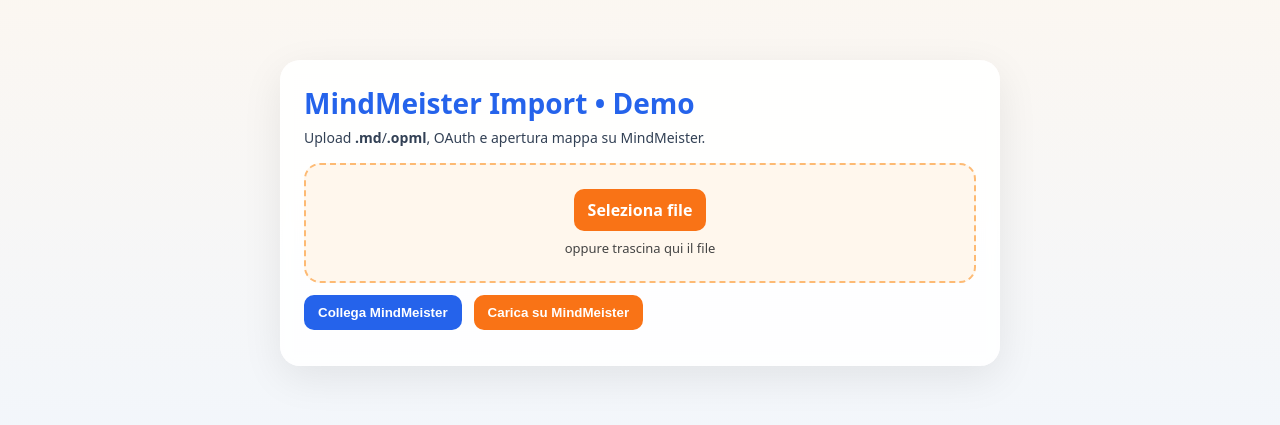
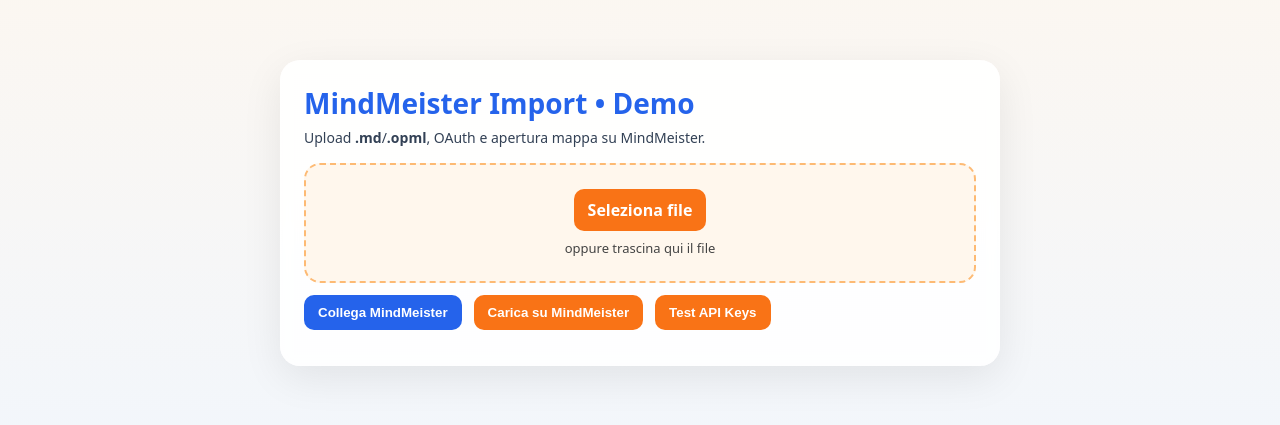
Before and after one commit to RobertoMicarelli/mindmeister-demo, a React (Vite) app: page / in a window 1280 px wide. Shown: the part 187-612 px from the top of the page. Built offline with nearby package versions, Linux system fonts and the light colour scheme.

Commit message:
Aggiunto supporto API Keys come alternativa OAuth

```diff
--- a/src/App.jsx
+++ b/src/App.jsx
@@ -3,6 +3,11 @@
 const CLIENT_ID = "SC42NPAvo_Kyx4j0mwywh6qnGqdXMMpl5GYnSfqgxzs";
 const CLIENT_SECRET = "PNvybtsb36E8ugzey9yL_SHneGmfrOL0lh7WEbdrb7M";
 const REDIRECT_URI = "https://robertomicarelli.github.io/mindmeister-demo/";
+
+// API Keys per autenticazione alternativa
+const API_SHARED_KEY = "546bdb3aea72993ec65a74b80dc713abb9cd272da75006364ced7b4e20ad6038eb5e0b1937ba629293038ad02c81144e9b79861166932067db6e84964d49eeca";
+const API_SECRET_KEY = "e51a3f4edff253b58d16fcc07d734c56fecde4ca41d25b32d80eafdf8073fc7a20ffc00caa42ea927f8f4f59c61e844fabcbe69eff763c1f90bb8720fa1ed60b";
+
 // Per test locale, usa: "http://localhost:3000/"
 // SCOPES rimossi completamente - causavano errori OAuth
 
@@ -137,6 +142,41 @@
     if (!f) return;
     if (!/\.(md|opml)$/i.test(f.name)) return alert('Accetto solo .md o .opml');
     setFile(f);
+  };
+
+  const testApiKeyAuth = async () => {
+    try {
+      console.log('Testing API Key authentication...');
+
+      // Prova a creare una mappa usando le API Keys
+      const response = await fetch('https://www.mindmeister.com/api/v2/maps', {
+        method: 'POST',
+        headers: {
+          'Content-Type': 'application/json',
+          'Authorization': `Bearer ${API_SHARED_KEY}`
+        },
+        body: JSON.stringify({
+          name: 'Test API Key ' + new Date().toLocaleString(),
+          theme: 'Aquarelle',
+          layout: 'mindmap'
+        })
+      });
+
+      console.log('API Key test response status:', response.status);
+
+      if (response.ok) {
+        const mapData = await response.json();
+        console.log('API Key authentication successful:', mapData);
+        return true;
+      } else {
+        const errorText = await response.text();
+        console.error('API Key authentication failed:', response.status, errorText);
+        return false;
+      }
+    } catch (error) {
+      console.error('Errore durante test API Key:', error);
+      return false;
+    }
   };
 
   const exchangeCodeForToken = async (code) => {
@@ -288,6 +328,9 @@
           <button className="button" onClick={upload} disabled={!token}>
             Carica su MindMeister
           </button>
+          <button className="button green" onClick={testApiKeyAuth}>
+            Test API Keys
+          </button>
         </div>
 
         <div className="status">
```
